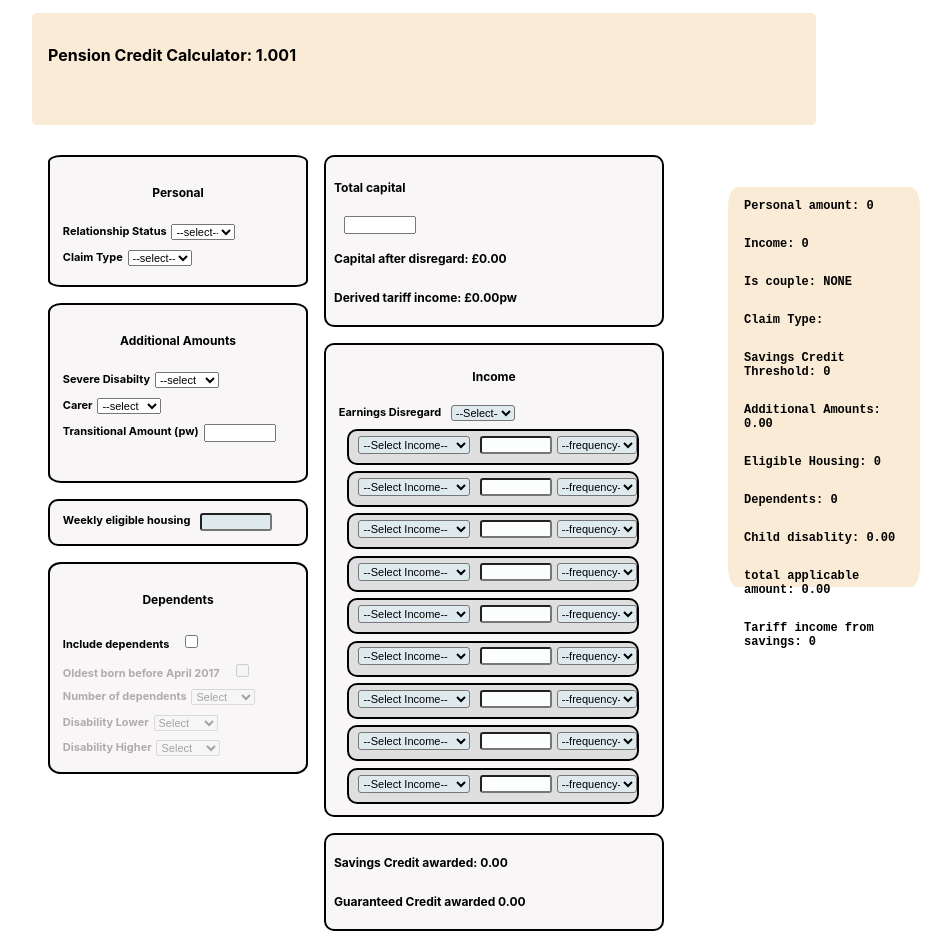
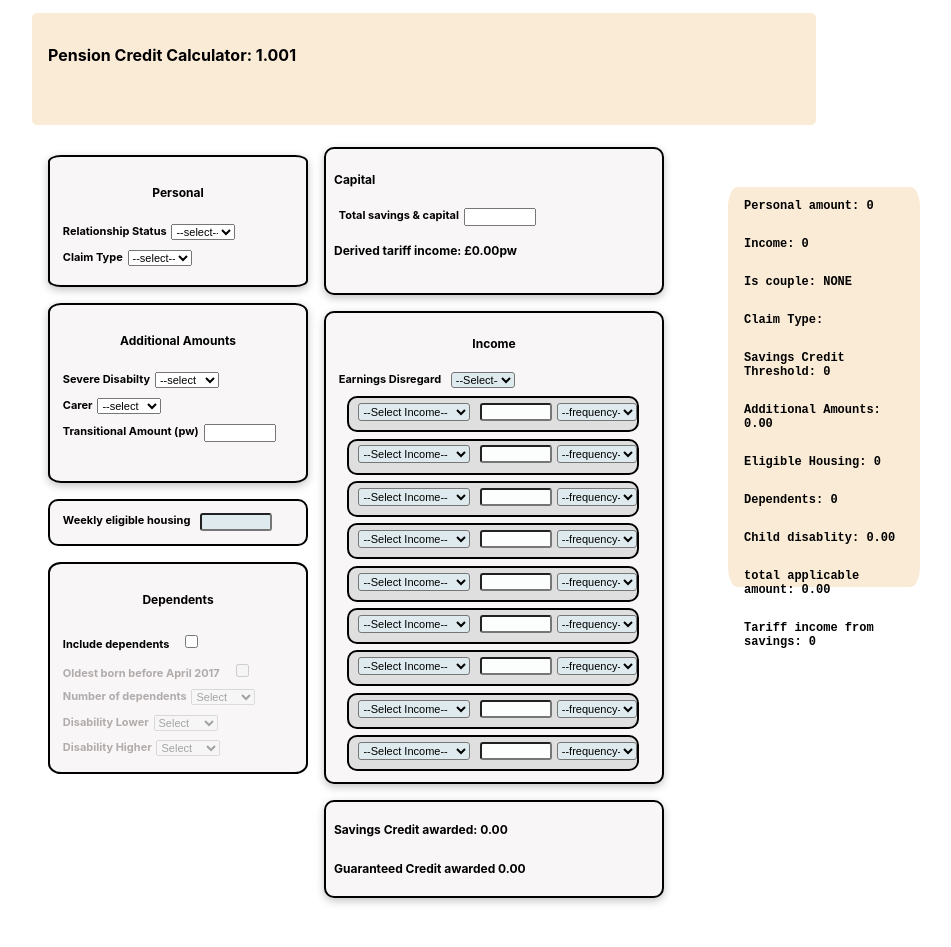
Before and after one commit to dnlstronge/pccalc, a React (Create React App) app: page / in a window 1280 px wide. Shown: the whole page, without its empty margins (160-1111 px from the left). After the commit the page ends 914 px from the top, so only its background shows below. Built offline with nearby package versions, Linux system fonts and the light colour scheme.

Commit message:
[x] - add css

```diff
--- a/src/Components/Award/Award.module.css
+++ b/src/Components/Award/Award.module.css
@@ -12,6 +12,7 @@
     border-radius: 10px;
     border: 2px solid black;
     transition: transform .2s; /* Animation */
+    box-shadow: rgba(0, 0, 0, 0.24) 0px 3px 8px;
 }
 
 .container:hover {
--- a/src/Components/Capital/Capital.js
+++ b/src/Components/Capital/Capital.js
@@ -50,11 +50,10 @@ const Capital = ({ updateAction }) => {
     return (
         <Fragment>
             <div className={classes.container}>
-                <h4>Total capital</h4>
-                <label className={classes.label}>
+                <h4>Capital</h4>
+                <label className={classes.label}>Total savings & capital
                     <input className={classes.input} onChange={handleCapital} type="number"/>
                 </label>
-                <p>Capital after disregard: £{capital.toFixed(2)}</p>
                 <p>Derived tariff income: £{tariff.toFixed(2)}pw</p>
             </div>
         </Fragment>
--- a/src/Components/Capital/Capital.module.css
+++ b/src/Components/Capital/Capital.module.css
@@ -4,15 +4,16 @@
     display: flex;
     flex-direction: column;
     width: 20rem;
-    height: auto;
+    height: 8rem;
     margin: 1rem;
-    margin-top: 1rem;
+    margin-top: 0.5rem;
     margin-left: 0rem;
     padding: 0.5rem;
     background: rgb(248, 246, 246);
     border-radius: 10px;
     border: 2px solid black;
     transition: transform .2s; /* Animation */
+    box-shadow: rgba(0, 0, 0, 0.24) 0px 3px 8px;
 }
 
 .container:hover {
@@ -35,6 +36,7 @@
 
 .input {
     font-size: 11px;
+    flex-direction: row;
     display: flex;
     margin-left: 0.3rem;
     height: auto;
--- a/src/Components/Income/Income.module.css
+++ b/src/Components/Income/Income.module.css
@@ -12,6 +12,7 @@
     border-radius: 10px;
     border: 2px solid black;
     transition: transform .2s; /* Animation */
+    box-shadow: rgba(0, 0, 0, 0.24) 0px 3px 8px;
 }
 
 .container:hover {
--- a/src/Components/Income/IncomeSelect.module.css
+++ b/src/Components/Income/IncomeSelect.module.css
@@ -12,6 +12,7 @@
     padding: 0rem;
     border-radius: 10px;
     border: 2px solid black;
+
 }
 
 .heading {
--- a/src/Components/PA/Additional.module.css
+++ b/src/Components/PA/Additional.module.css
@@ -11,6 +11,7 @@
     border-radius: 5%;
     border: 2px solid black;
     transition: transform .2s; /* Animation */
+    box-shadow: rgba(0, 0, 0, 0.24) 0px 3px 8px;
 }
 
 .container:hover {
--- a/src/Components/PA/PA.module.css
+++ b/src/Components/PA/PA.module.css
@@ -11,6 +11,7 @@
     border-radius: 5%;
     border: 2px solid black;
     transition: transform .2s; /* Animation */
+    box-shadow: rgba(0, 0, 0, 0.24) 0px 3px 8px;
 }
 .container:hover {
     transform: scale(1.2);
```
